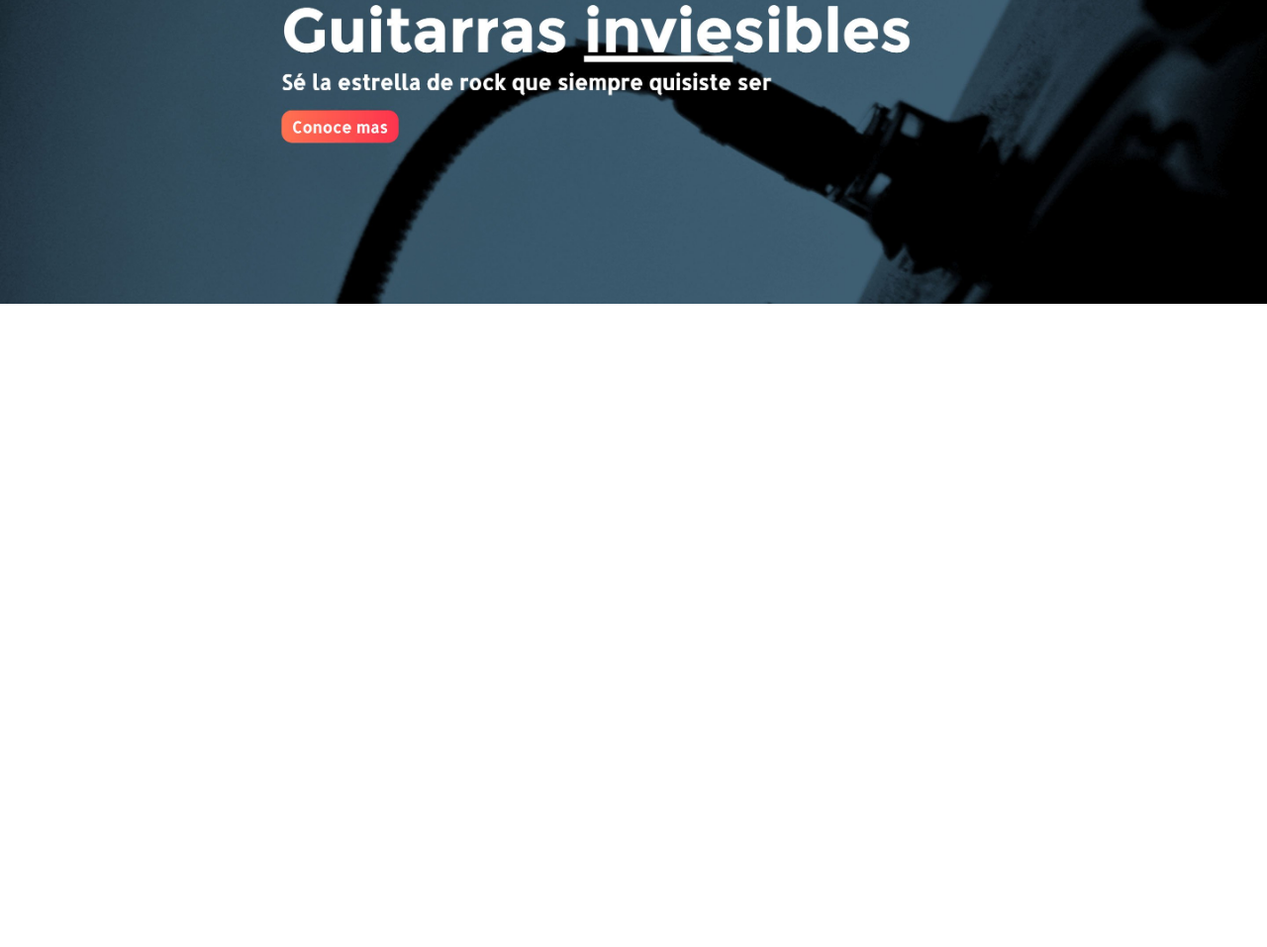
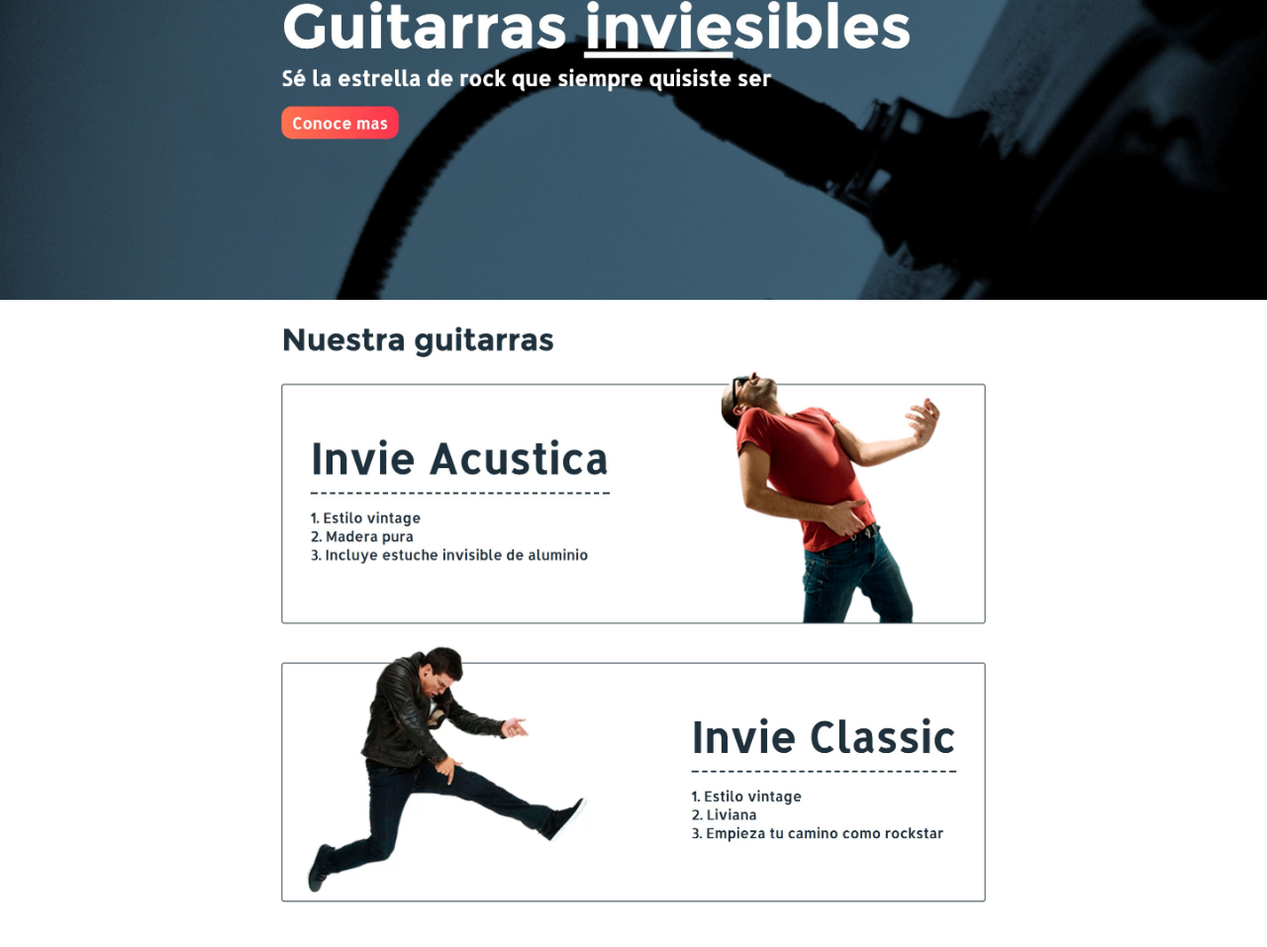
Before and after one commit to 95RVelasquez/invie-github, a plain HTML site: page index.html in a window 1280 px wide. Shown: the part 172-1129 px from the top of the page at 99% size. Before the commit the page ends 800 px from the top, so only its background shows below. Drawn offline with Linux system fonts and the light colour scheme.

Commit message:
Agregango acustica

```diff
--- a/index.html
+++ b/index.html
@@ -13,10 +13,13 @@
     img
     {
       max-width: 100%;
+      vertical-align: top;
     }
   </style>
   <body>
   <img src="header.jpg" alt="">
   <img src="hero.jpg" alt="">
+  <img src="acustica.jpg" alt="">
+  <img src="clasica.jpg" alt="">
   </body>
 </html>
```
Also changed, not shown: clasica.jpg (added).
